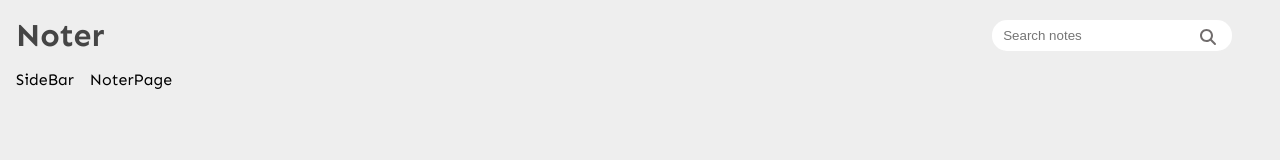
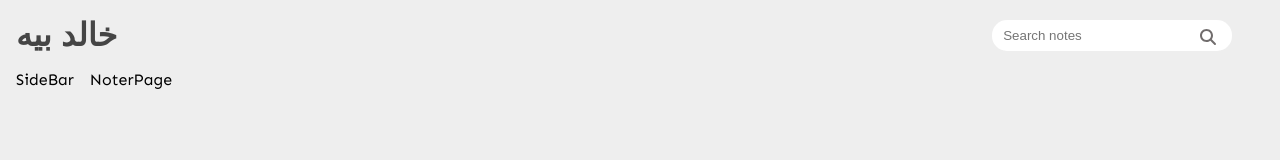
Before and after one commit to Hossam-elsheikh/noter-app, a React (Create React App) app: page / in a window 1280 px wide. Shown: the top 160 px of the page. Built offline with nearby package versions, Linux system fonts and the light colour scheme.

Commit message:
Update NavBar.js

```diff
--- a/src/Components/Main/NavBar.js
+++ b/src/Components/Main/NavBar.js
@@ -4,7 +4,7 @@ import classes from './NavBar.module.css'
 const NavBar = () => {
   return (
     <div className={classes.nav}>
-    <h1>Noter</h1>
+    <h1>خالد بيه </h1>
     <SearchBar/>
     </div>
   )
```
